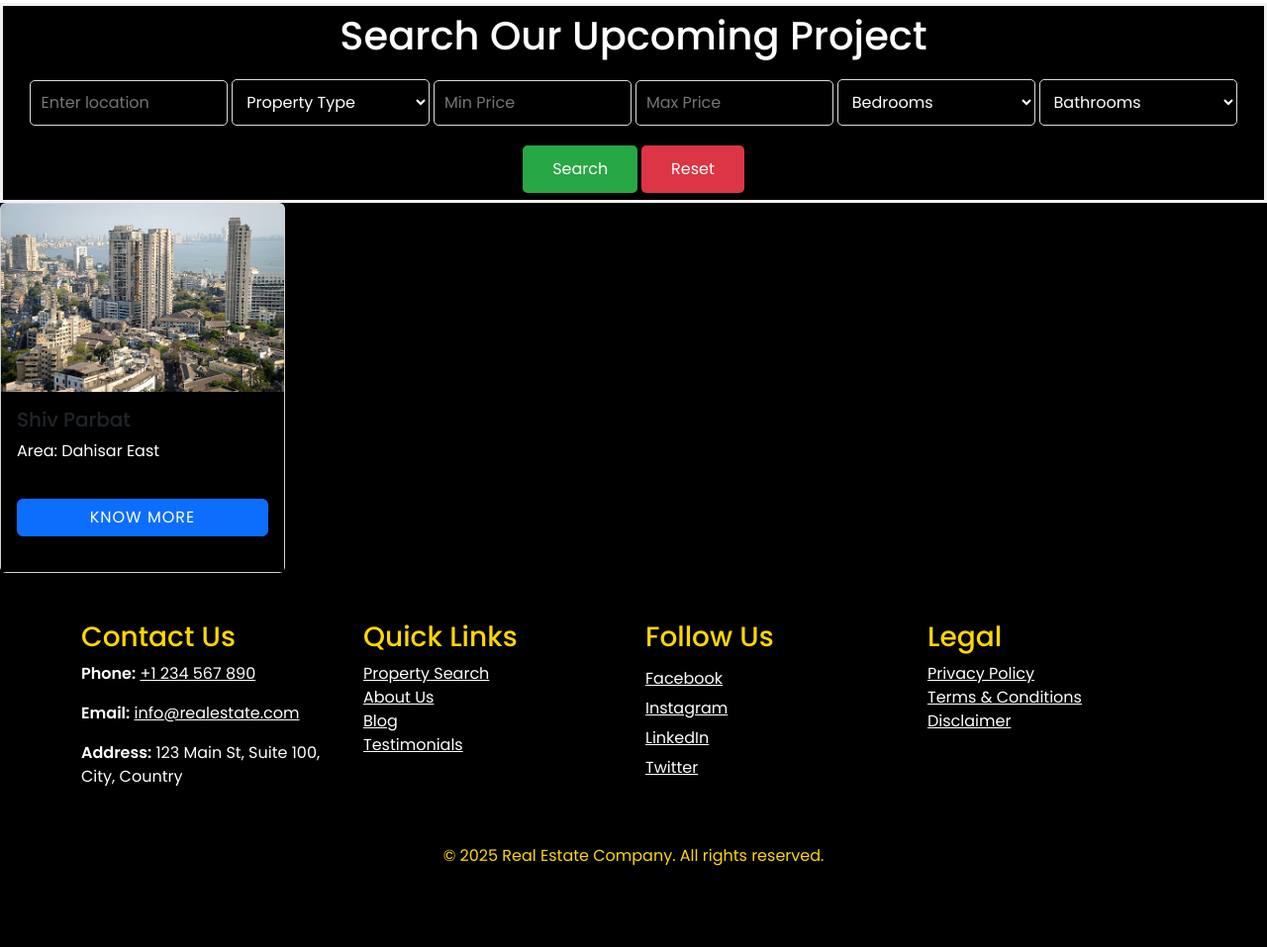
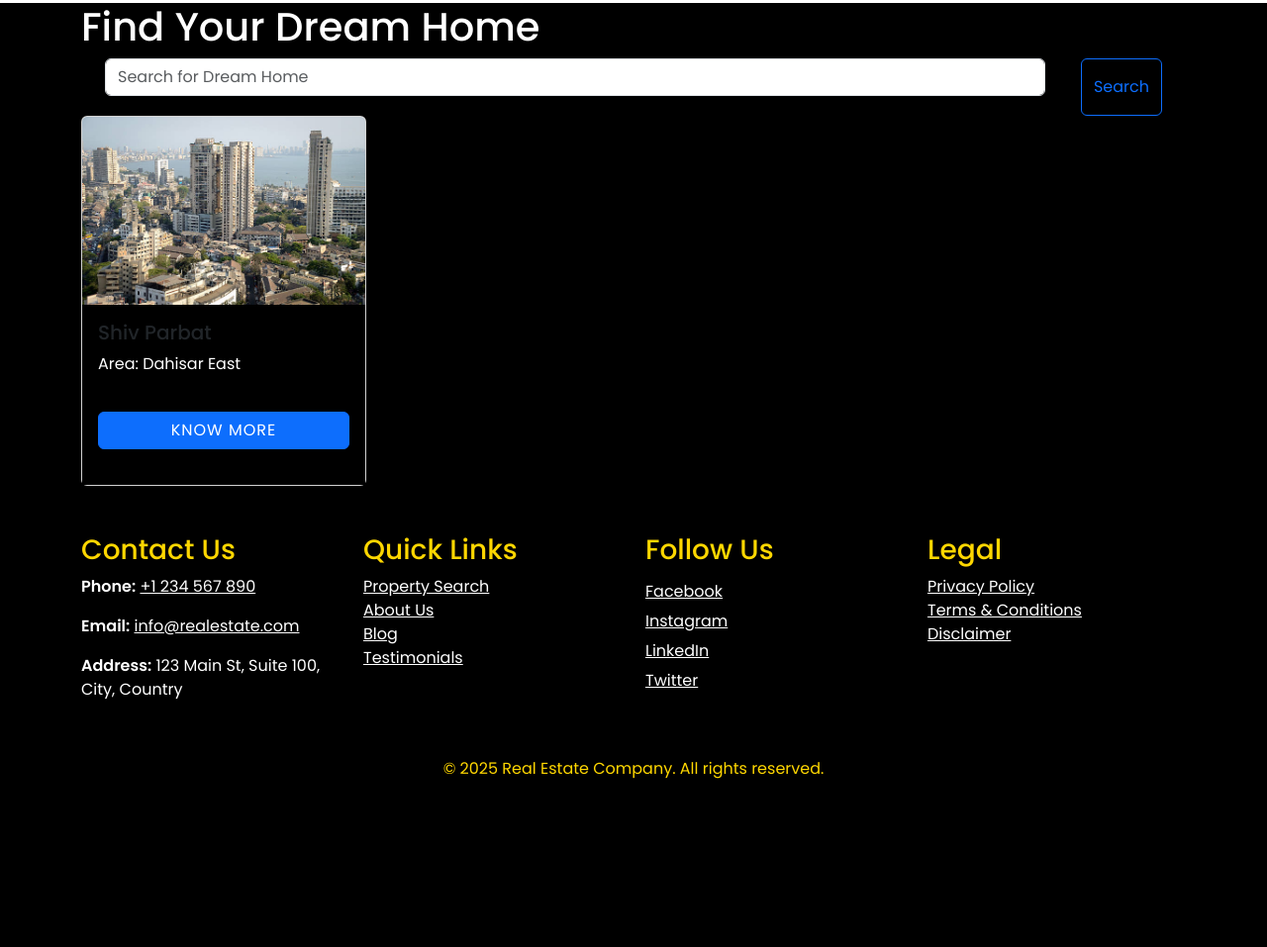
Before and after one commit to Miteshptl/Realestate-Project, a Django app: page /upcoming/ in a window 1280 px wide. Shown: the part 497-1454 px from the top of the page at 99% size. After the commit the page ends 1284 px from the top, so only its background shows below. Run offline with Django 5.2, Linux system fonts and the light colour scheme; data comes from the database, SQL or seed files in the repository; some libraries are stand-ins or nearby versions; some web fonts are replaced; grey boxes are pictures that could not be loaded.

Commit message:
Update upcoming 26-03-2025

```diff
--- a/realestate/app/templates/upcoming.html
+++ b/realestate/app/templates/upcoming.html
@@ -13,56 +13,23 @@
     <!-- SECTION-1 ENDS HERE -->
      <!-- SECTION-2 STARTS HERE -->
     <div class="up-2">
-        <div class="row">
-          <div class="col">
-            <div class="search-bar">
-              <h1>Search Our Upcoming Project</h1>
-              <div class="filters">
-                  <input type="text" id="location" placeholder="Enter location" class="filter">
-                      <select id="property-type" class="filter">
-                          <option value="">Property Type</option>
-                          <option value="house">House</option>
-                          <option value="apartment">Apartment</option>
-                          <option value="condo">Condo</option>
-                          <option value="commercial">Commercial</option>
-                      </select>
-                      <input type="number" id="min-price" placeholder="Min Price" class="filter" min="0">
-                      <input type="number" id="max-price" placeholder="Max Price" class="filter" min="0">
-                      <select id="bedrooms" class="filter">
-                          <option value="">Bedrooms</option>
-                          <option value="1">1+</option>
-                          <option value="2">2+</option>
-                          <option value="3">3+</option>
-                          <option value="4">4+</option>
-                      </select>
-                      <select id="bathrooms" class="filter">
-                          <option value="">Bathrooms</option>
-                          <option value="1">1+</option>
-                          <option value="2">2+</option>
-                          <option value="3">3+</option>
-                      </select>
-                  </div>
-                  <div class="search-actions">
-                      <button class="search-btn">Search</button>
-                      <button class="reset-btn" onclick="resetForm()">Reset</button>
-                  </div>
-              </div>
+        <div class="container">
+            <h1>Find Your Dream Home</h1>
+
+          <div>
+          <section>
+          <form class="d-flex search-form  mx-3" method="get" action="/searchproduct/">
+            <input type="search" name="q" class="form-control search-input mx-2" placeholder="Search for Dream Home">
+            <button class="btn btn-outline-primary mx-2" type="submit">Search</button>
+          </form>
+          </section>
           </div>
-
-      <script>
-          function resetForm() {
-              document.getElementById("location").value = '';
-              document.getElementById("property-type").value = '';
-              document.getElementById("min-price").value = '';
-              document.getElementById("max-price").value = '';
-              document.getElementById("bedrooms").value = '';
-              document.getElementById("bathrooms").value = '';
-          }
-        </script>
+          </div>
     </div>
     <!-- SECTION-2 ENDS HERE -->
      <!-- SECTION-3 STARTS HERE -->
      <div class="r-3">
+        <div class="container">
         <section>
             <div class="row">
                     <div class="col-md-2">
@@ -79,6 +46,7 @@
                     </div>
             </div>
         </section>
+        </div>
     </div>
     <!-- SECTION-3 ENDS HERE -->
      <!-- SECTION-4 STARTS HERE -->
```
